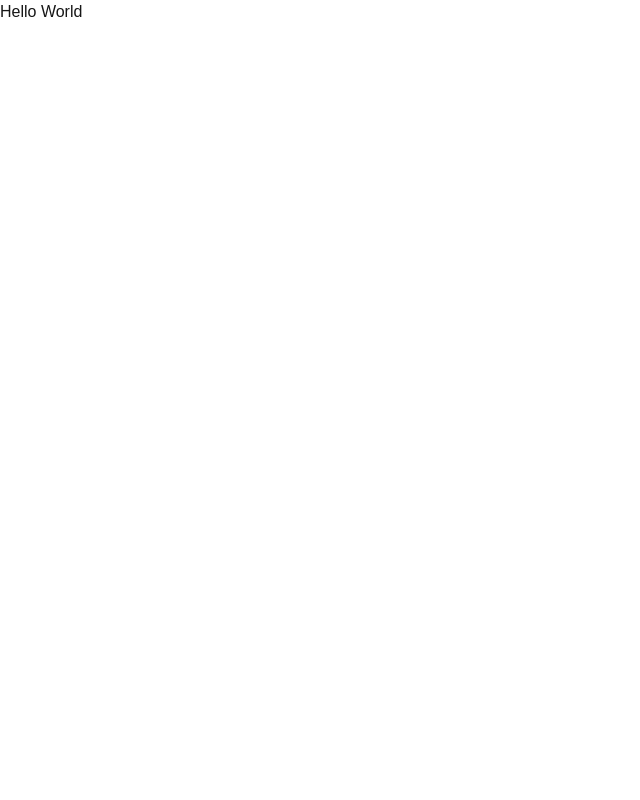
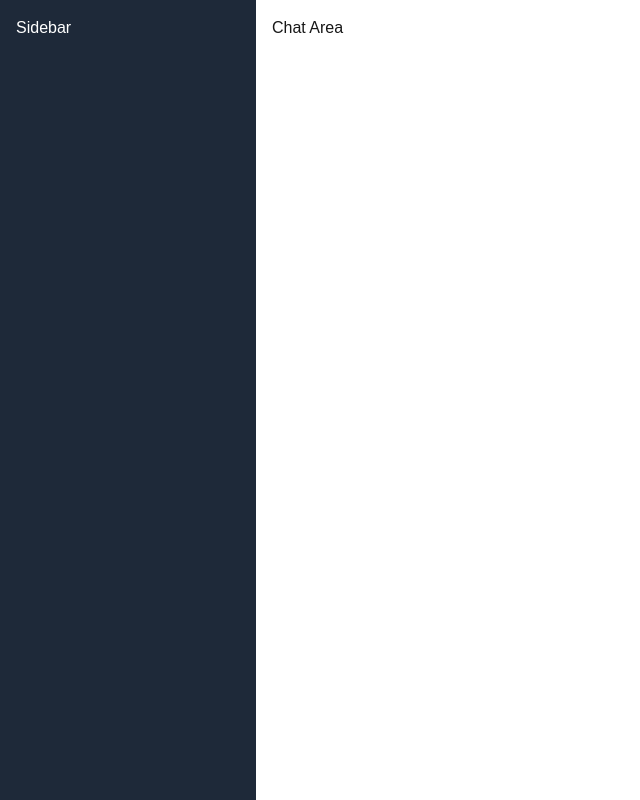
Before and after one commit to mark-torres10/multi_agent_council, a Next.js app in the folder chatgpt-ui/: page / in a window 1280 px wide. Shown: the whole page, without its empty margins (0-640 px from the left). Built offline with nearby package versions, Linux system fonts and the light colour scheme.

Commit message:
update app page

```diff
--- /dev/null
+++ b/chatgpt-ui/src/app/components/ChatArea.tsx
@@ -0,0 +1,3 @@
+export default function ChatArea() {
+  return <div className="flex-1 p-4">Chat Area</div>;
+}
--- /dev/null
+++ b/chatgpt-ui/src/app/components/Sidebar.tsx
@@ -0,0 +1,3 @@
+export default function Sidebar() {
+  return <div className="bg-gray-800 text-white w-64 p-4">Sidebar</div>;
+}
--- a/chatgpt-ui/src/app/page.tsx
+++ b/chatgpt-ui/src/app/page.tsx
@@ -1,3 +1,11 @@
+import Sidebar from "@/app/components/Sidebar";
+import ChatArea from "@/app/components/ChatArea";
+
 export default function Home() {
-  return <h1>Hello World</h1>;
+  return (
+    <div className="flex h-screen">
+      <Sidebar />
+      <ChatArea />
+    </div>
+  );
 }
```
